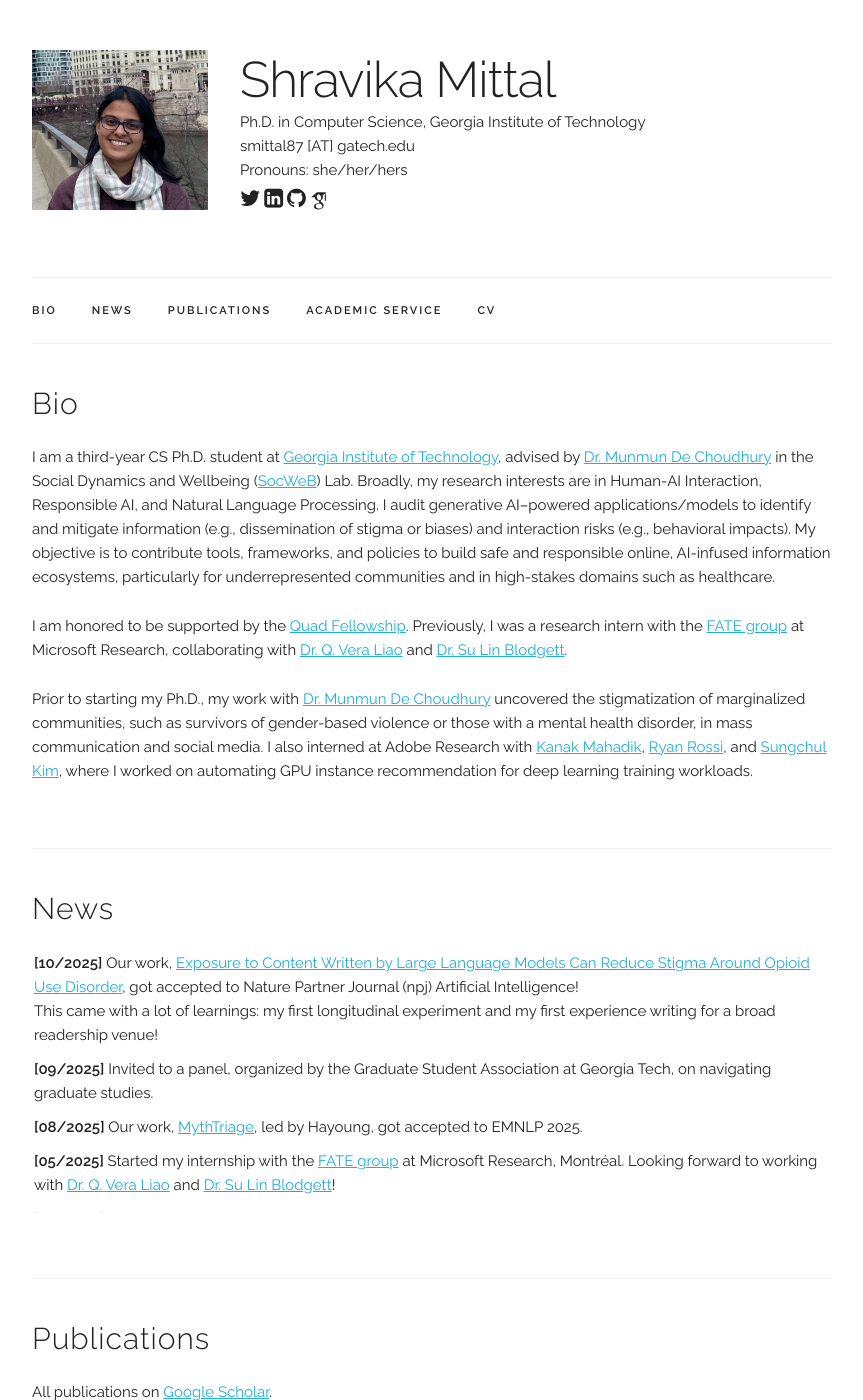
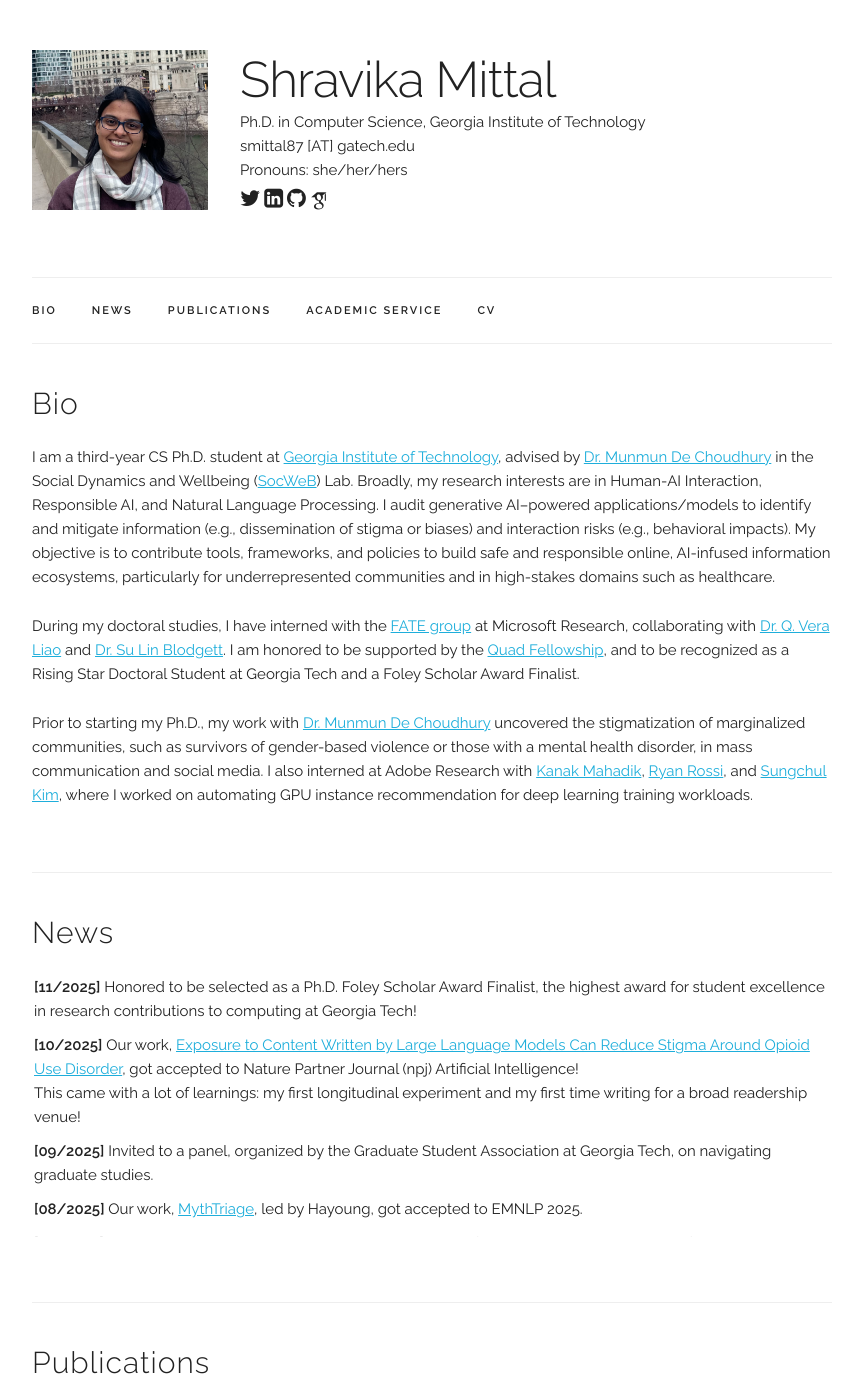
Before and after one commit to mittalshravika/mittalshravika.github.io, a Jekyll site: the page built from index.html, in a window 1280 px wide and 1400 px high. Shown: the whole window, without its empty margins (208-1071 px from the left). Built offline with Jekyll 4.4.1, drawn with Linux system fonts in a browser that asks for light colours; some web fonts are replaced.

Commit message:
fixed award description

```diff
--- a/index.html
+++ b/index.html
@@ -12,7 +12,7 @@
   </p>
 
   <p>
-  I am honored to be supported by the <a href="https://www.quadfellowship.org/2024-quad-fellows">Quad Fellowship</a>. Previously, I was a research intern with the <a href="https://www.microsoft.com/en-us/research/theme/fate-montreal/">FATE group</a> at Microsoft Research, collaborating with <a href="https://www.qveraliao.com/">Dr. Q. Vera Liao</a> and <a href="https://sblodgett.github.io/">Dr. Su Lin Blodgett</a>.
+  During my doctoral studies, I have interned with the <a href="https://www.microsoft.com/en-us/research/theme/fate-montreal/">FATE group</a> at Microsoft Research, collaborating with <a href="https://www.qveraliao.com/">Dr. Q. Vera Liao</a> and <a href="https://sblodgett.github.io/">Dr. Su Lin Blodgett</a>. I am honored to be supported by the <a href="https://www.quadfellowship.org/2024-quad-fellows">Quad Fellowship</a>, and to be recognized as a Rising Star Doctoral Student at Georgia Tech and a Foley Scholar Award Finalist.
   </p>
 
   <p>
@@ -65,10 +65,16 @@
 
   <UL style="list-style-type: none; padding: 2px; overflow-y: scroll; height:260px;">
 
+    <li> <b>[11/2025]</b>
+
+      Honored to be selected as a Ph.D. Foley Scholar Award Finalist, the highest award for student excellence in research contributions to computing at Georgia Tech!
+
+    </li>
+
     <li> <b>[10/2025]</b>
 
       Our work, <a href="https://arxiv.org/abs/2504.10501">Exposure to Content Written by Large Language Models Can Reduce Stigma Around Opioid Use Disorder</a>, got accepted to Nature Partner Journal (npj) Artificial Intelligence! <br>
-      This came with a lot of learnings: my first longitudinal experiment and my first experience writing for a broad readership venue!
+      This came with a lot of learnings: my first longitudinal experiment and my first time writing for a broad readership venue!
 
     </li>
 
```
